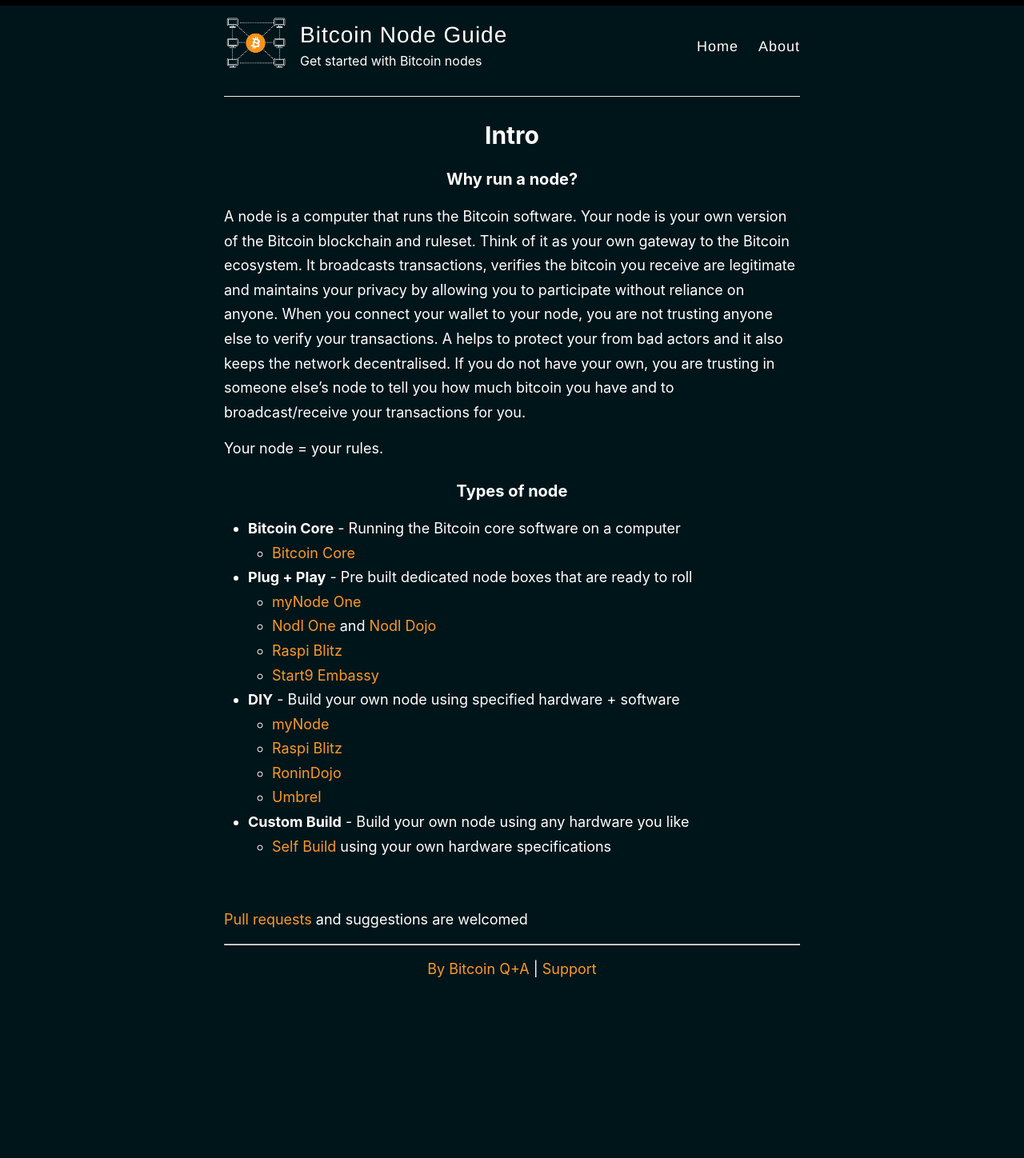
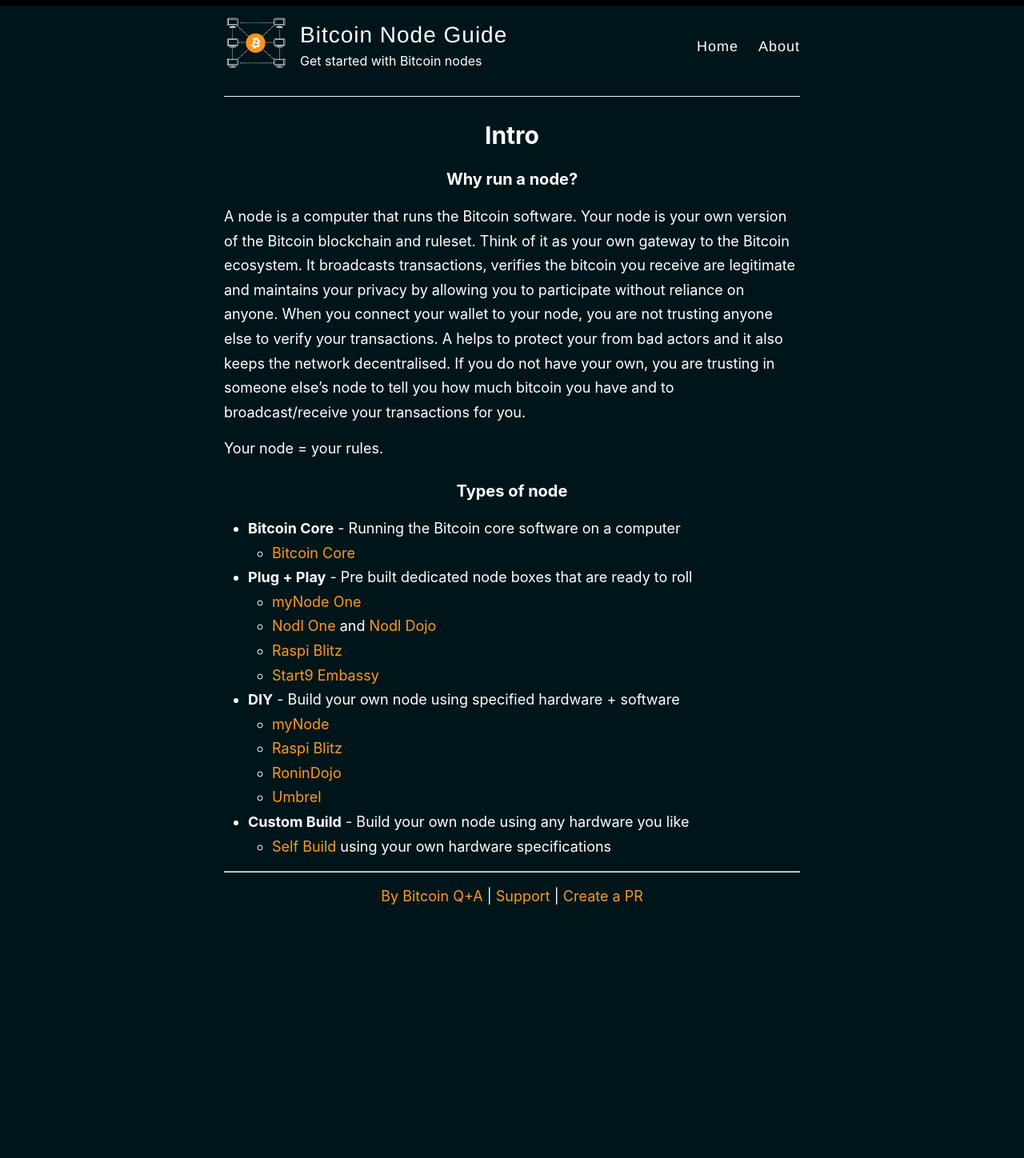
Before and after one commit to BitcoinQnA/node-guide, a Jekyll site: the page built from _pages/home.md, in a window 1280 px wide. Shown: the whole page at 80% size. Built offline with Jekyll 4.4.1, drawn with Linux system fonts in a browser that asks for light colours; after the commit the page ends 1356 px from its top, so only the background shows below that.

Commit message:
Update home.md

```diff
--- a/_pages/home.md
+++ b/_pages/home.md
@@ -34,14 +34,11 @@
 
 
 
-<br/>
-
-[Pull requests](https://github.com/BitcoinQnA/node-guide) and suggestions are welcomed
-
 ***
 
 <p align="center">
   <a href="https://twitter.com/BitcoinQ_A">By Bitcoin Q+A</a> |
-  <a href="https://btcpayjungle.com/apps/2kYZPktoVSxfp4fWaZjcbnbPpCut/pos">Support</a>
+  <a href="https://btcpayjungle.com/apps/2kYZPktoVSxfp4fWaZjcbnbPpCut/pos">Support</a> |
+  <a href="https://github.com/BitcoinQnA/node-guide">Create a PR</a>
   <br><br>
 </p>
```
